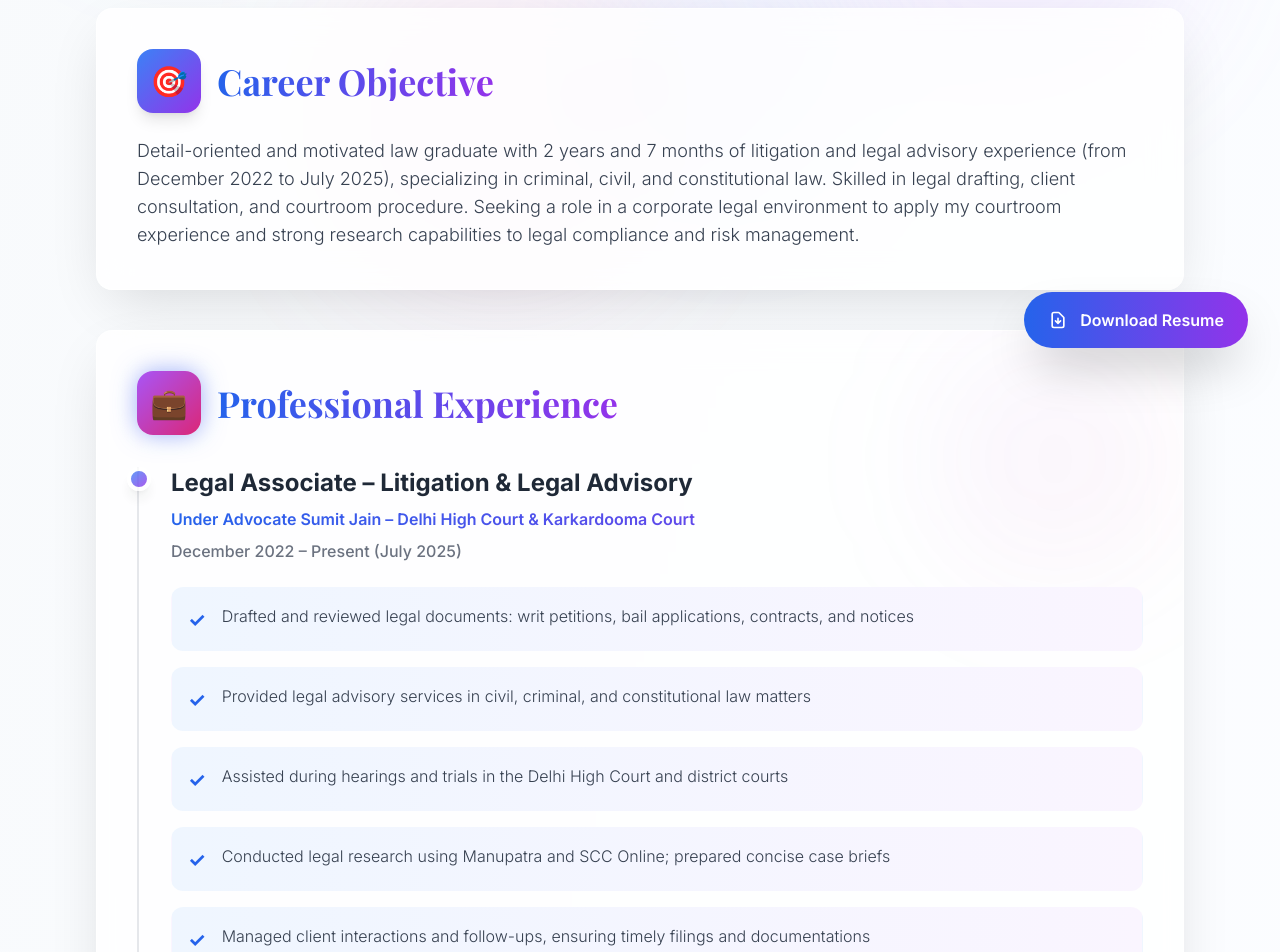
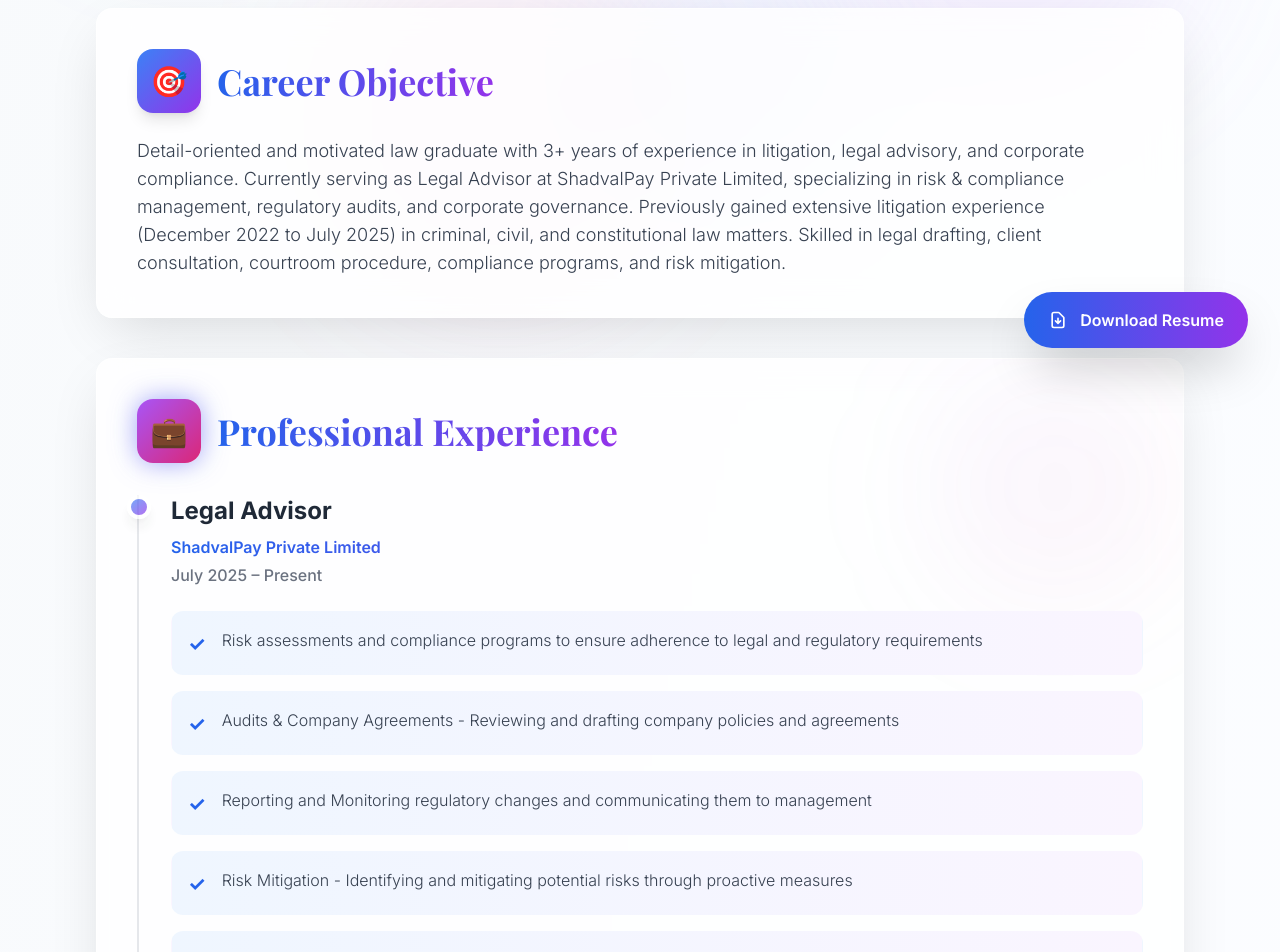
Before and after one commit to GitPawanGupta/A-Portfolio, a React (Create React App) app: page / in a window 1280 px wide. Shown: the part 420-1372 px from the top of the page. Built offline with nearby package versions, Linux system fonts and the light colour scheme; the HTML template or start-up script is replaced by a standard one.

Commit message:
Update: Added current position at ShadvalPay Private Limited

```diff
--- a/src/components/About.js
+++ b/src/components/About.js
@@ -12,11 +12,11 @@ const About = () => {
         </h2>
       </div>
       <p className="text-gray-700 leading-relaxed text-base sm:text-lg font-light text-center sm:text-left">
-        Detail-oriented and motivated law graduate with 2 years and 7 months of litigation and legal
-        advisory experience (from December 2022 to July 2025), specializing in criminal, civil, and
-        constitutional law. Skilled in legal drafting, client consultation, and courtroom procedure.
-        Seeking a role in a corporate legal environment to apply my courtroom experience and strong
-        research capabilities to legal compliance and risk management.
+        Detail-oriented and motivated law graduate with 3+ years of experience in litigation, legal advisory,
+        and corporate compliance. Currently serving as Legal Advisor at ShadvalPay Private Limited, specializing
+        in risk & compliance management, regulatory audits, and corporate governance. Previously gained extensive
+        litigation experience (December 2022 to July 2025) in criminal, civil, and constitutional law matters.
+        Skilled in legal drafting, client consultation, courtroom procedure, compliance programs, and risk mitigation.
       </p>
     </section>
   );
--- a/src/components/Experience.js
+++ b/src/components/Experience.js
@@ -2,8 +2,42 @@ import React, { useState } from 'react';
 
 const Experience = () => {
   const [expandedItem, setExpandedItem] = useState(null);
+  const [expandedCompany, setExpandedCompany] = useState(null);
 
-  const responsibilities = [
+  const experiences = [
+    {
+      company: "ShadvalPay Private Limited",
+      designation: "Legal Advisor",
+      period: "July 2025 – Present",
+      responsibilities: [
+        {
+          text: "Risk assessments and compliance programs to ensure adherence to legal and regulatory requirements",
+          detail: "Conducting comprehensive risk assessments and developing compliance frameworks"
+        },
+        {
+          text: "Audits & Company Agreements - Reviewing and drafting company policies and agreements",
+          detail: "Ensuring all agreements comply with regulatory standards"
+        },
+        {
+          text: "Reporting and Monitoring regulatory changes and communicating them to management",
+          detail: "Keeping management informed of legal and compliance updates"
+        },
+        {
+          text: "Risk Mitigation - Identifying and mitigating potential risks through proactive measures",
+          detail: "Implementing strategies to minimize organizational risk exposure"
+        },
+        {
+          text: "Performing risk assessments and compliance audits to monitor adherence to laws and internal policies",
+          detail: "Regular audits to ensure compliance with regulations and company standards"
+        }
+      ]
+    },
+    {
+      company: "Under Advocate Sumit Jain",
+      location: "Delhi High Court & Karkardooma Court",
+      designation: "Legal Associate – Litigation & Legal Advisory",
+      period: "December 2022 – July 2025",
+      responsibilities: [
         {
           text: "Drafted and reviewed legal documents: writ petitions, bail applications, contracts, and notices",
           detail: "Successfully handled 50+ legal documents with 100% accuracy"
@@ -24,6 +58,8 @@ const Experience = () => {
           text: "Managed client interactions and follow-ups, ensuring timely filings and documentations",
           detail: "Maintained 98% on-time filing rate"
         }
+      ]
+    }
   ];
 
   return (
@@ -39,29 +75,34 @@ const Experience = () => {
         </h2>
       </div>
 
-      <div className="relative pl-4 sm:pl-6 lg:pl-8 border-l-2 border-gradient-to-b from-blue-500 to-purple-500">
+      <div className="space-y-8 sm:space-y-10">
+        {experiences.map((exp, companyIndex) => (
+          <div key={companyIndex} className="relative pl-4 sm:pl-6 lg:pl-8 border-l-2 border-gradient-to-b from-blue-500 to-purple-500">
             <div className="absolute -left-2 sm:-left-3 top-0 w-4 h-4 sm:w-6 sm:h-6 bg-gradient-to-br from-blue-500 to-purple-600 rounded-full border-2 sm:border-4 border-white shadow-lg animate-pulse"></div>
 
             <h3 className="text-lg sm:text-xl lg:text-2xl font-bold text-gray-800 mb-2">
-          Legal Associate – Litigation & Legal Advisory
+              {exp.designation}
             </h3>
-        <p className="text-transparent bg-clip-text bg-gradient-to-r from-blue-600 to-purple-600 font-semibold mb-2 text-sm sm:text-base">
-          Under Advocate Sumit Jain – Delhi High Court & Karkardooma Court
+            <p className="text-transparent bg-clip-text bg-gradient-to-r from-blue-600 to-purple-600 font-semibold mb-1 text-sm sm:text-base">
+              {exp.company}{exp.location && ` – ${exp.location}`}
             </p>
-        <p className="text-gray-500 mb-4 sm:mb-6 font-medium text-sm sm:text-base">December 2022 – Present (July 2025)</p>
+            <p className="text-gray-500 mb-4 sm:mb-6 font-medium text-sm sm:text-base">{exp.period}</p>
 
             <ul className="space-y-3 sm:space-y-4 text-gray-700">
-          {responsibilities.map((item, index) => (
+              {exp.responsibilities.map((item, index) => (
                 <li
                   key={index}
                   className="group relative bg-gradient-to-r from-blue-50 to-purple-50 rounded-lg sm:rounded-xl p-3 sm:p-4 hover:shadow-lg transition-all duration-500 cursor-pointer border border-transparent hover:border-purple-200"
-              onClick={() => setExpandedItem(expandedItem === index ? null : index)}
+                  onClick={() => {
+                    const key = `${companyIndex}-${index}`;
+                    setExpandedItem(expandedItem === key ? null : key);
+                  }}
                 >
                   <div className="flex gap-2 sm:gap-3 lg:gap-4 items-start">
                     <span className="text-blue-600 text-lg sm:text-xl font-bold mt-0.5 transition-transform duration-300 group-hover:scale-125 flex-shrink-0">✓</span>
                     <div className="flex-1 min-w-0">
                       <span className="font-light block text-sm sm:text-base">{item.text}</span>
-                  {expandedItem === index && (
+                      {expandedItem === `${companyIndex}-${index}` && (
                         <div className="mt-2 sm:mt-3 pt-2 sm:pt-3 border-t border-purple-200">
                           <span className="text-xs sm:text-sm text-purple-600 font-semibold">{item.detail}</span>
                         </div>
@@ -73,6 +114,8 @@ const Experience = () => {
               ))}
             </ul>
           </div>
+        ))}
+      </div>
     </section>
   );
 };
```
Lines whose indentation alone changed are shown as unchanged.
